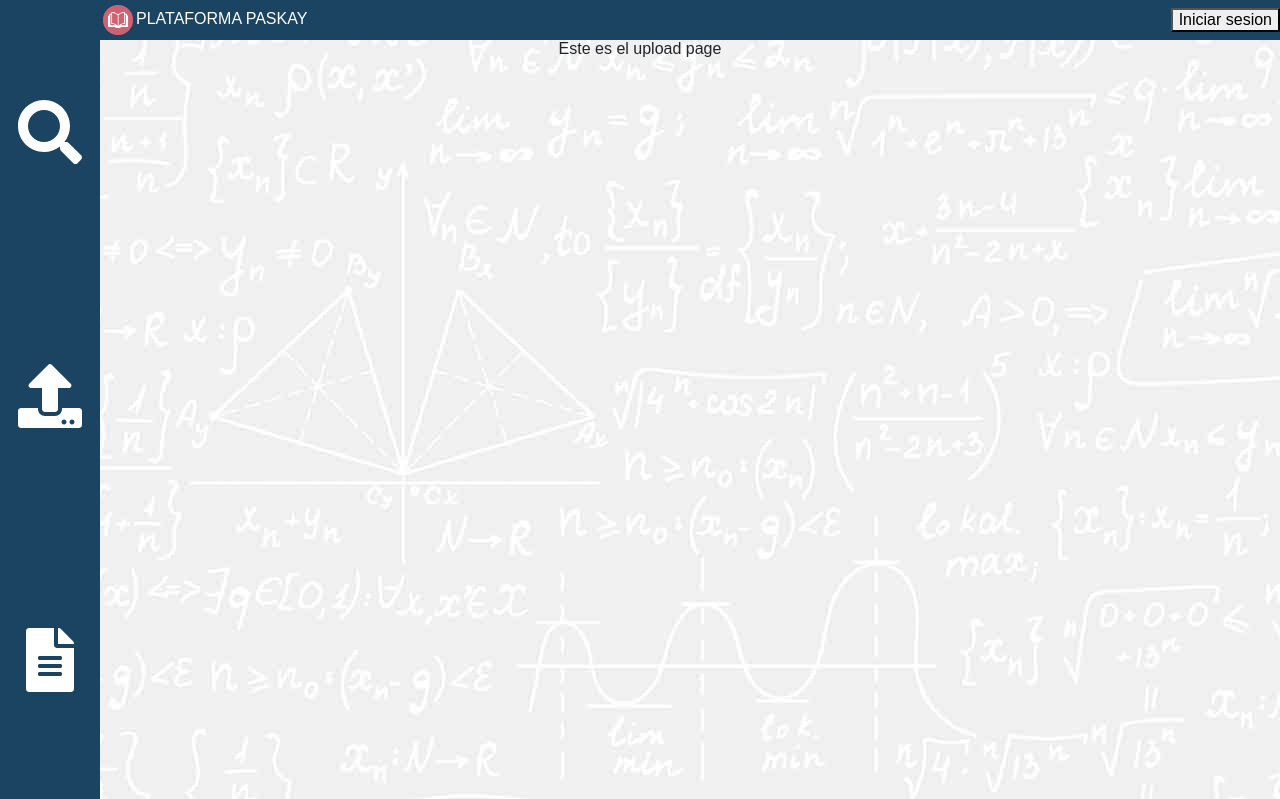
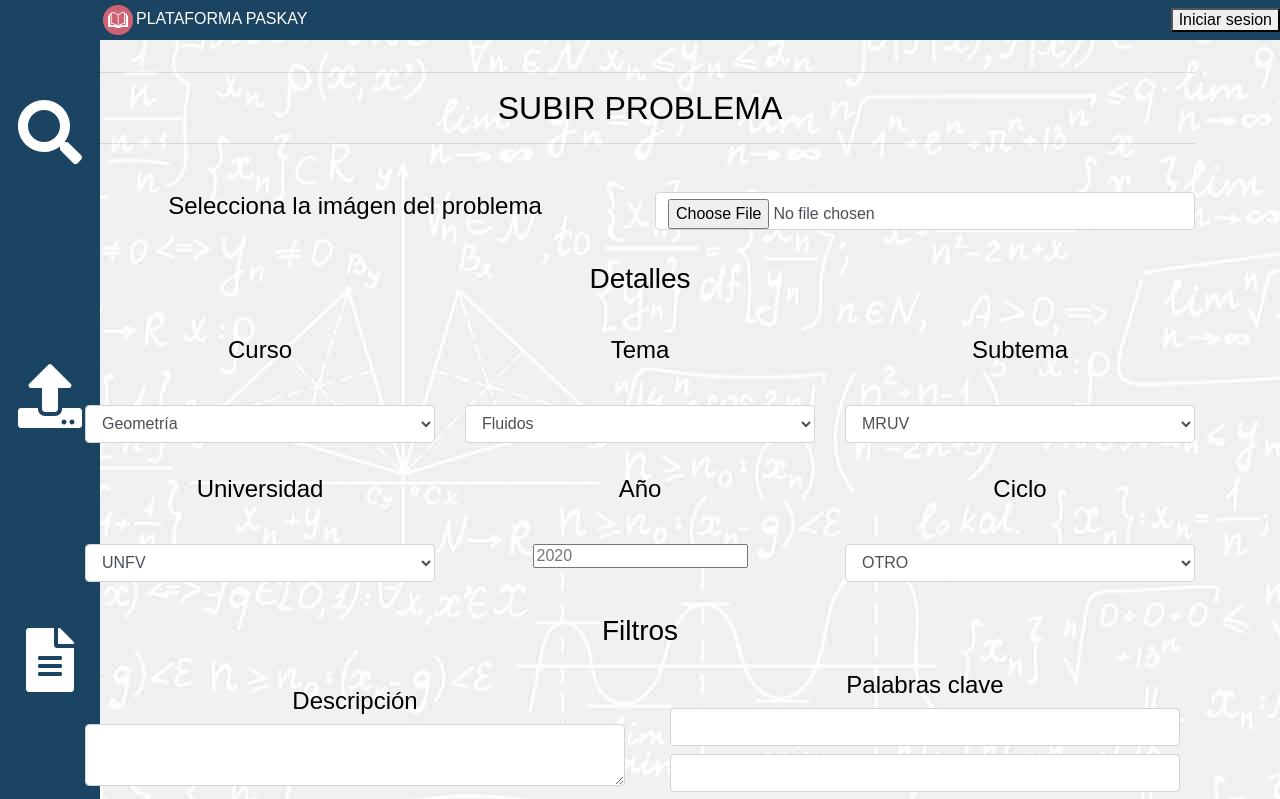
Before and after one commit to Grupo-2-CC3S2/Plataforma-Paskay, a React (Create React App) app in the folder paskay-frontend/: page /upload in a window 1280 px wide. Shown: the top 799 px of the page. Built offline with nearby package versions, Linux system fonts and the light colour scheme; the HTML template or start-up script is replaced by a standard one.

Commit message:
Primera implementación del subir pregunta

```diff
--- a/paskay-frontend/src/components/UploadPage/UploadPage.js
+++ b/paskay-frontend/src/components/UploadPage/UploadPage.js
@@ -1,12 +1,99 @@
+
 import React, {Component} from 'react';
+import 'bootstrap/dist/css/bootstrap.min.css'
 
 class UploadPage extends Component {
 
+  estilos={
+    color: 'black',
+  }
+
   render(){
   return (
-    <div className = "container homepage page">
-        Este es el upload page
+    <div style={this.estilos} className = "container homepage page">
+    <form>
+      <div className="row">
+        <div className="col-md-12 my-3"><hr/><h2>SUBIR PROBLEMA</h2><hr/></div>
+        <div className="col-md-6 my-3"><h4> Selecciona la imágen del problema</h4></div>
+        <div className="col-md-6 my-3"><input className="form-control" type='file'/></div>
+        <hr/>
+        <div className="col-md-12 my-3"><h3>Detalles </h3></div>
+        <div className="col-md-4 my-3"><h4>Curso</h4></div>
+        <div className="col-md-4 my-3"><h4>Tema</h4></div>
+        <div className="col-md-4 my-3"><h4>Subtema</h4></div>
+        <div className="col-md-4 my-3">
+          <select className="form-control">
+            <option value="grapefruit">Aritmética</option>
+            <option value="lime">Álgebra</option>
+            <option selected value="coconut">Geometría</option>
+            <option value="mango">Trigonometría</option>
+            <option value="mango">RM</option>
+            <option value="mango">Física</option>
+            <option value="mango">Química</option>
+            <option value="mango">Letras</option>
+            <option value="mango">Otros</option>
+          </select>
+        </div>
+        <div className="col-md-4 my-3">
+        <select className="form-control">
+            <option value="grapefruit"></option>
+            <option value="lime">Movimiento</option>
+            <option value="lime">Mecánica</option>
+            <option selected value="coconut">Fluidos</option>
+            <option value="mango">Electricidad</option>
+            <option value="mango">Magnetismo</option>
+            <option value="mango">Gravitación</option>
+          </select>
+        </div>
+        <div className="col-md-4 my-3">
+        <select className="form-control">
+            <option value="grapefruit">Vectores</option>
+            <option value="lime">MRU</option>
+            <option selected value="coconut">MRUV</option>
+            <option value="mango">Caida Libre</option>
+            <option value="mango">Movimiento Parabólico</option>
+          </select>
+        </div>
+        <div className="col-md-4 my-3"><h4>Universidad</h4></div>
+        <div className="col-md-4 my-3"><h4>Año</h4></div>
+        <div className="col-md-4 my-3"><h4>Ciclo</h4></div>
+        <div className="col-md-4 my-3">
+          <select className="form-control">
+            <option value="grapefruit">UNI</option>
+            <option value="lime">UNMSM</option>
+            <option selected value="coconut">UNFV</option>
+            <option value="mango">UNLM</option>
+            <option value="mango">UNC</option>
+            <option value="mango">OTRAS</option>
+          </select>
+        </div>
+        <div className="col-md-4 my-3"><input type="number" placeholder="2020"></input></div>
+        <div className="col-md-4 my-3">
+          <select className="form-control">
+            <option value="grapefruit">I</option>
+            <option value="lime">II</option>
+            <option selected value="coconut">OTRO</option>
+          </select>
+        </div>
+        <div className="col-md-12 my-3"><h3>Filtros</h3></div>
+        <div className="col-md-6 my-3">
+          <h4>Descripción</h4>
+          <textarea className=" form-control"></textarea>
+        </div>
+        <div className="col-md-6">
+          <div className="col-md-12"><h4>Palabras clave</h4></div>
+          <div className="col-md-12 my-2"><input className="form-control"></input></div>
+          <div className="col-md-12 my-2"><input className="form-control"></input></div>
+          <div className="col-md-12 my-2"><input className="form-control"></input></div>
+          <div className="col-md-12 my-2"><button className="btn w-100 btn-success btn-block">Agregar</button></div>
+        </div>
       </div>
+      <row>
+        <hr/>
+        <div className="col-md-12"><input className="btn w-50 btn-primary btn-lg my-3" type="Submit"></input></div>
+      </row>
+    </form>
+    </div>
   )};
 }
 
```
Also changed, not shown: 2 other files (tests, documents, lock files or other folders).
